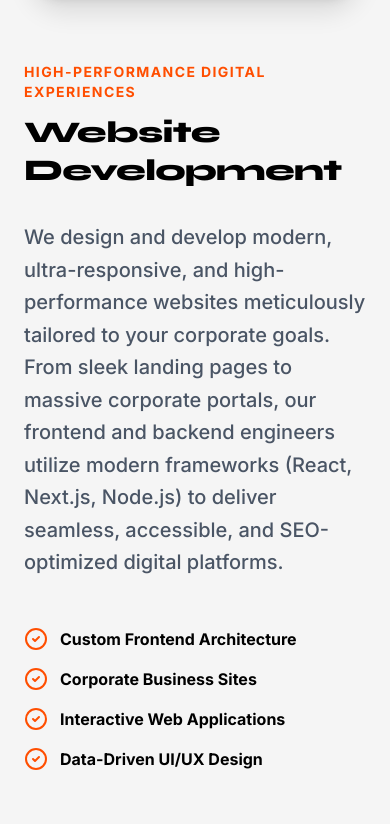
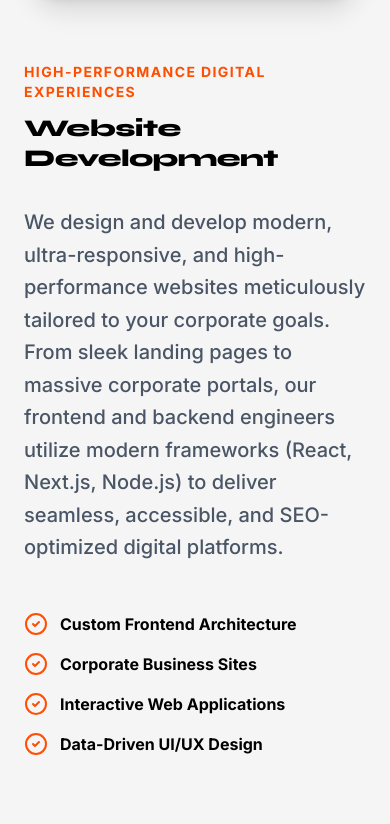
Before and after one commit to Abinesh0708/Zann----web, a React (Vite) app: page /services in a window 390 px wide. Shown: the part 812-1636 px from the top of the page. Built offline with nearby package versions, Linux system fonts and the light colour scheme.

Commit message:
feat: Add new Services page component with detailed service blocks and FAQs.

```diff
--- a/src/pages/Services.tsx
+++ b/src/pages/Services.tsx
@@ -137,7 +137,7 @@ export default function ServicesPage() {
                             <div className="w-full lg:w-1/2 space-y-8">
                                 <div>
                                     <div className="text-sm font-bold uppercase tracking-widest text-accent mb-3">{service.subtitle}</div>
-                                    <h2 className="text-3xl md:text-5xl font-extrabold text-primary leading-tight">{service.title}</h2>
+                                    <h2 className="text-2xl sm:text-3xl md:text-4xl lg:text-5xl font-extrabold text-primary leading-tight hyphens-auto">{service.title}</h2>
                                 </div>
 
                                 <p className="text-xl text-gray-600 font-medium leading-relaxed">
```
